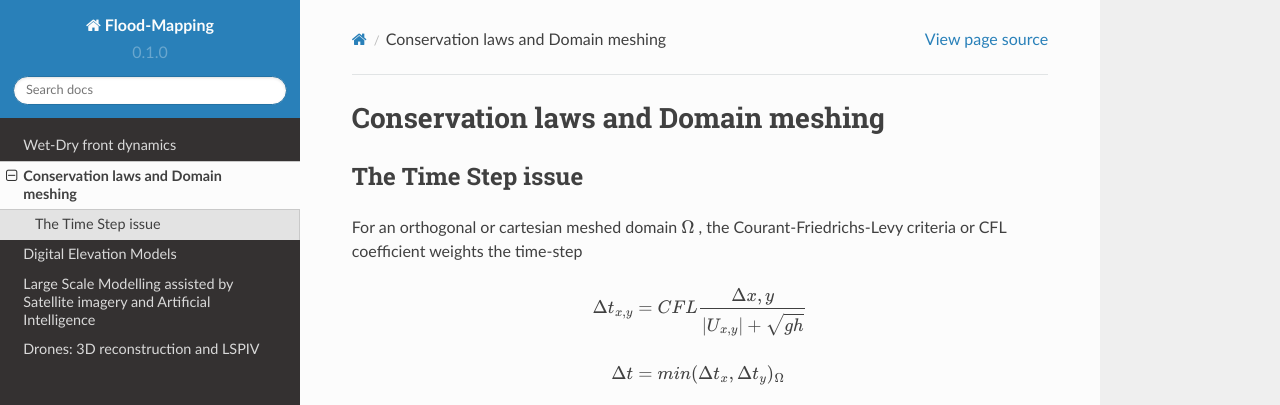
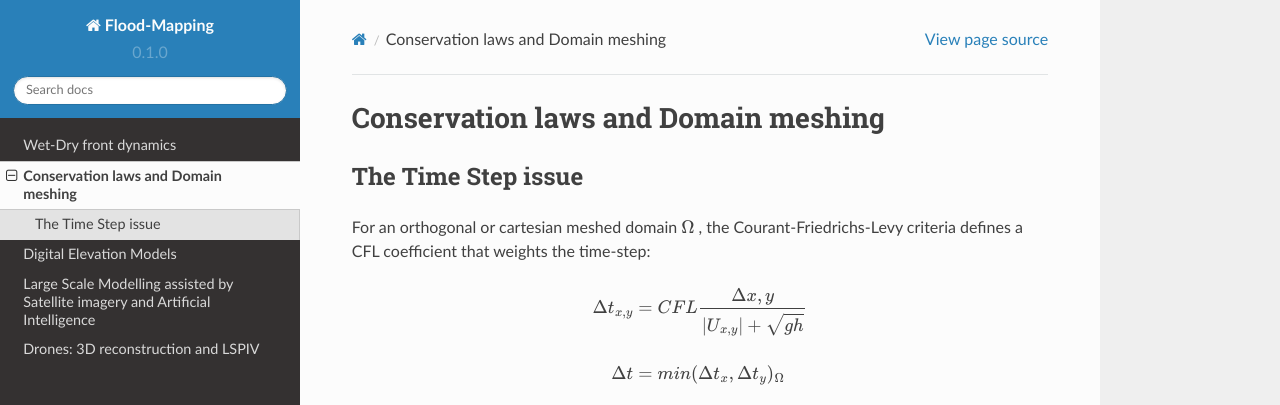
Before and after one commit to ivillamadrid/FloodMapping, a Sphinx documentation site: the page built from docs/source/claws.rst, in a window 1280 px wide and 988 px high. Shown: the top 405 px of the window. Built offline with Sphinx 7.4.7 and the Read the Docs theme 2.0.0, drawn with Linux system fonts in a browser that asks for light colours.

Commit message:
Update claws.rst

```diff
--- a/docs/source/claws.rst
+++ b/docs/source/claws.rst
@@ -4,7 +4,7 @@
 
 The Time Step issue
 -------------------
-For an orthogonal or cartesian meshed domain  :math:`\Omega` , the Courant-Friedrichs-Levy criteria or CFL coefficient weights the time-step
+For an orthogonal or cartesian meshed domain  :math:`\Omega` , the Courant-Friedrichs-Levy criteria defines a CFL coefficient that weights the time-step:
 
 .. math::
 
```
